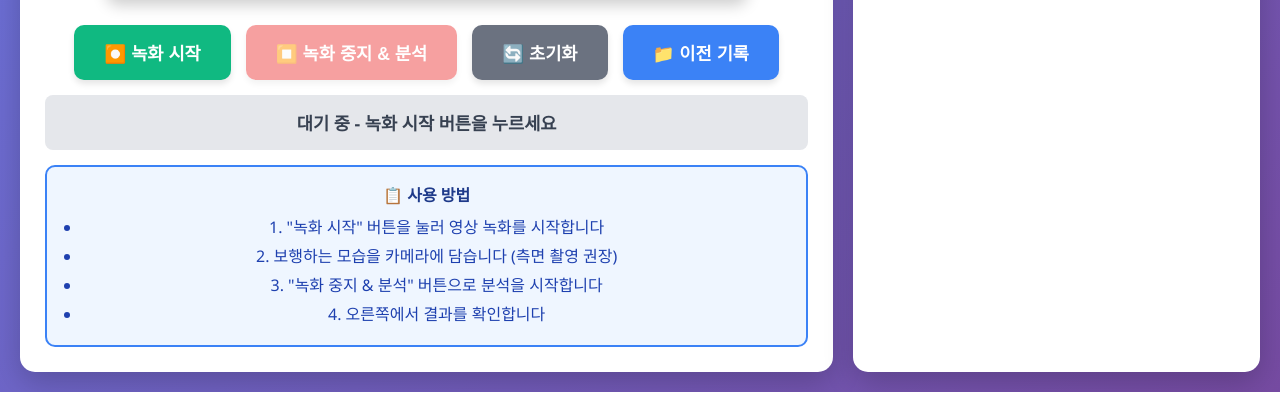
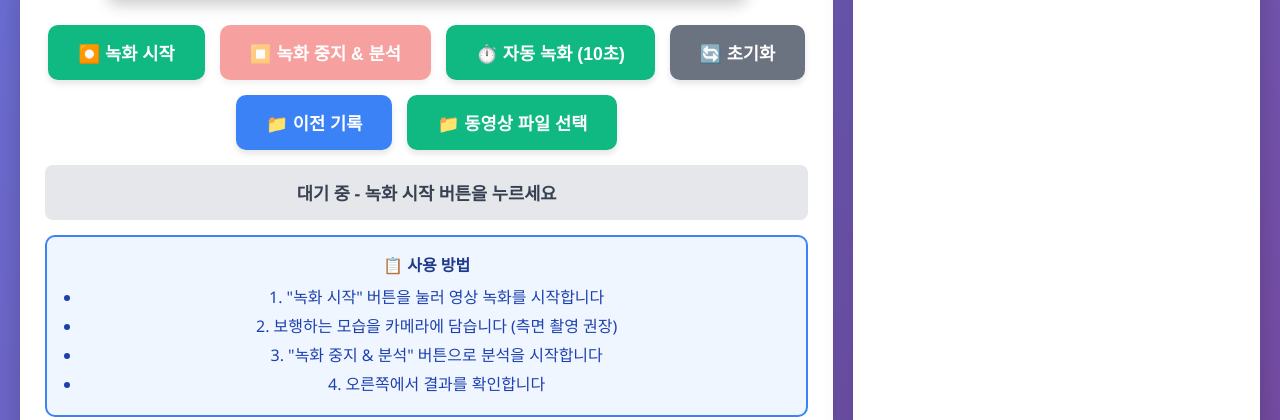
Before and after one commit to computer-Vision-capston/Gait-analysis-flask-test, a Flask app: page / in a window 1280 px wide. Shown: the part 812-1232 px from the top of the page. Before the commit the page ends 1204 px from the top, so only its background shows below. Run offline with Flask 3, Linux system fonts and the light colour scheme.

Commit message:
자동녹회, 동영상 파일 업로드 기능 추가

```diff
--- a/templates/index.html
+++ b/templates/index.html
@@ -42,11 +42,18 @@
                     <button class="btn btn-stop" id="btn-stop" onclick="stopRecording()" disabled>
                         ⏹️ 녹화 중지 & 분석
                     </button>
+                    <button class="btn btn-start" id="btn-auto" onclick="startAutoRecording()">
+                        ⏱️ 자동 녹화 (10초)
+                    </button>
                     <button class="btn btn-reset" id="btn-reset" onclick="resetSystem()">
                         🔄 초기화
                     </button>
                     <button class="btn btn-history" id="btn-history" onclick="window.location.href='/history'">
                         📁 이전 기록
+                    </button>
+                    <input type="file" id="video-file-input" accept="video/*" style="display: none;">
+                    <button class="btn btn-start" onclick="document.getElementById('video-file-input').click()">
+                        📁 동영상 파일 선택
                     </button>
                 </div>
 
```
